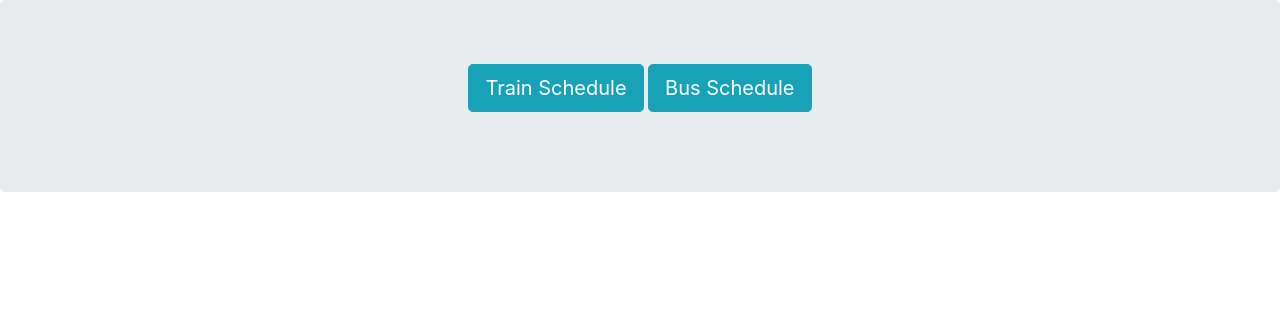
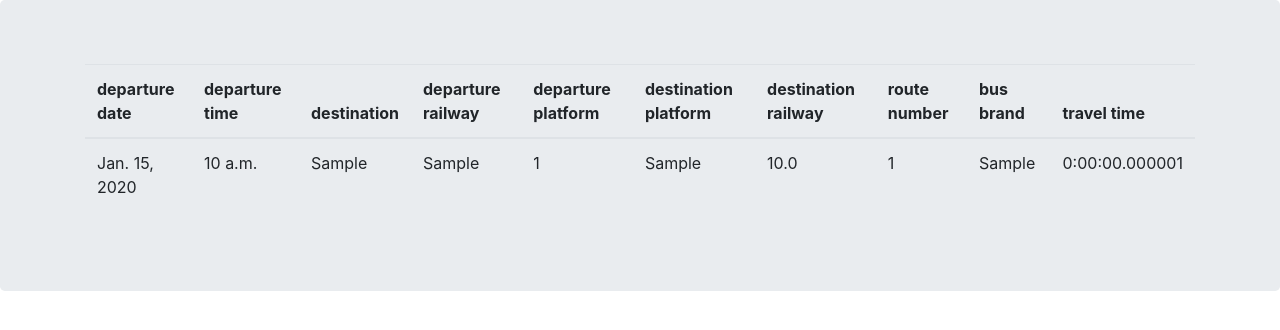
Before and after one commit to alexdyagel-zz/schedule-app, a Django app: page /bus/ in a window 1280 px wide. Shown: the top 330 px of the page. Run offline with Django 3.2, Linux system fonts and the light colour scheme; tables that the repository leaves empty hold one stand-in row (values such as "Sample post"); some libraries are stand-ins or nearby versions.

Commit message:
add schedule

```diff
--- a/main_app/urls.py
+++ b/main_app/urls.py
@@ -14,11 +14,13 @@ Including another URLconf
     2. Add a URL to urlpatterns:  path('blog/', include('blog.urls'))
 """
 from django.urls import path
+from django.views.generic import ListView
 
+from main_app.models import TrainFlight, BusFlight
 from . import views
 
 urlpatterns = [
     path('', views.index, name='index'),
-    path('bus/', views.bus, name='bus'),
-    path('train/', views.train, name='train'),
+    path('bus/', ListView.as_view(queryset=BusFlight.objects.all(), template_name='main_app/bus.html')),
+    path('train/', ListView.as_view(queryset=TrainFlight.objects.all(), template_name='main_app/train.html')),
 ]
--- a/templates/main_app/bus.html
+++ b/templates/main_app/bus.html
@@ -1,10 +1,39 @@
-<!DOCTYPE html>
-<html lang="en">
-<head>
-    <meta charset="UTF-8">
-    <title>Title</title>
-</head>
-<body>
+{% extends "main_app/wrapper.html" %}
 
-</body>
-</html>
+{% block content %}
+    <table class="table">
+        <thead>
+        <tr>
+            <th scope="col">departure date</th>
+            <th scope="col">departure time</th>
+            <th scope="col">destination</th>
+            <th scope="col">departure railway</th>
+            <th scope="col">departure platform</th>
+            <th scope="col">destination platform</th>
+            <th scope="col">destination railway</th>
+            <th scope="col">route number</th>
+            <th scope="col">bus brand</th>
+            <th scope="col">travel time</th>
+        </tr>
+        </thead>
+
+        <tbody>
+        {% for flight in object_list %}
+
+            <tr>
+                <td>{{ flight.departure_date }}</td>
+                <td>{{ flight.departure_time }}</td>
+                <td>{{ flight.destination }}</td>
+                <td>{{ flight.departure_railway }}</td>
+                <td>{{ flight.departure_platform }}</td>
+                <td>{{ flight.destination_railway }}</td>
+                <td>{{ flight.price_of_ticket }}</td>
+                <td>{{ flight.route_number }}</td>
+                <td>{{ flight.bus_brand }}</td>
+                <td>{{ flight.travel_time }}</td>
+            </tr>
+        {% endfor %}
+
+        </tbody>
+    </table>
+{% endblock %}
--- a/templates/main_app/start_page.html
+++ b/templates/main_app/start_page.html
@@ -2,7 +2,7 @@
 
 {% block content %}
     <p align="center">
-        <a href="/" class="btn btn-info btn-lg">Train Schedule</a>
-        <a href="/" class="btn btn-info btn-lg">Bus Schedule</a>
+        <a href="/train" class="btn btn-info btn-lg">Train Schedule</a>
+        <a href="/bus" class="btn btn-info btn-lg">Bus Schedule</a>
     </p>
 {% endblock %}
```
Also changed, not shown: templates/main_app/train.html (+38 -9 lines).
